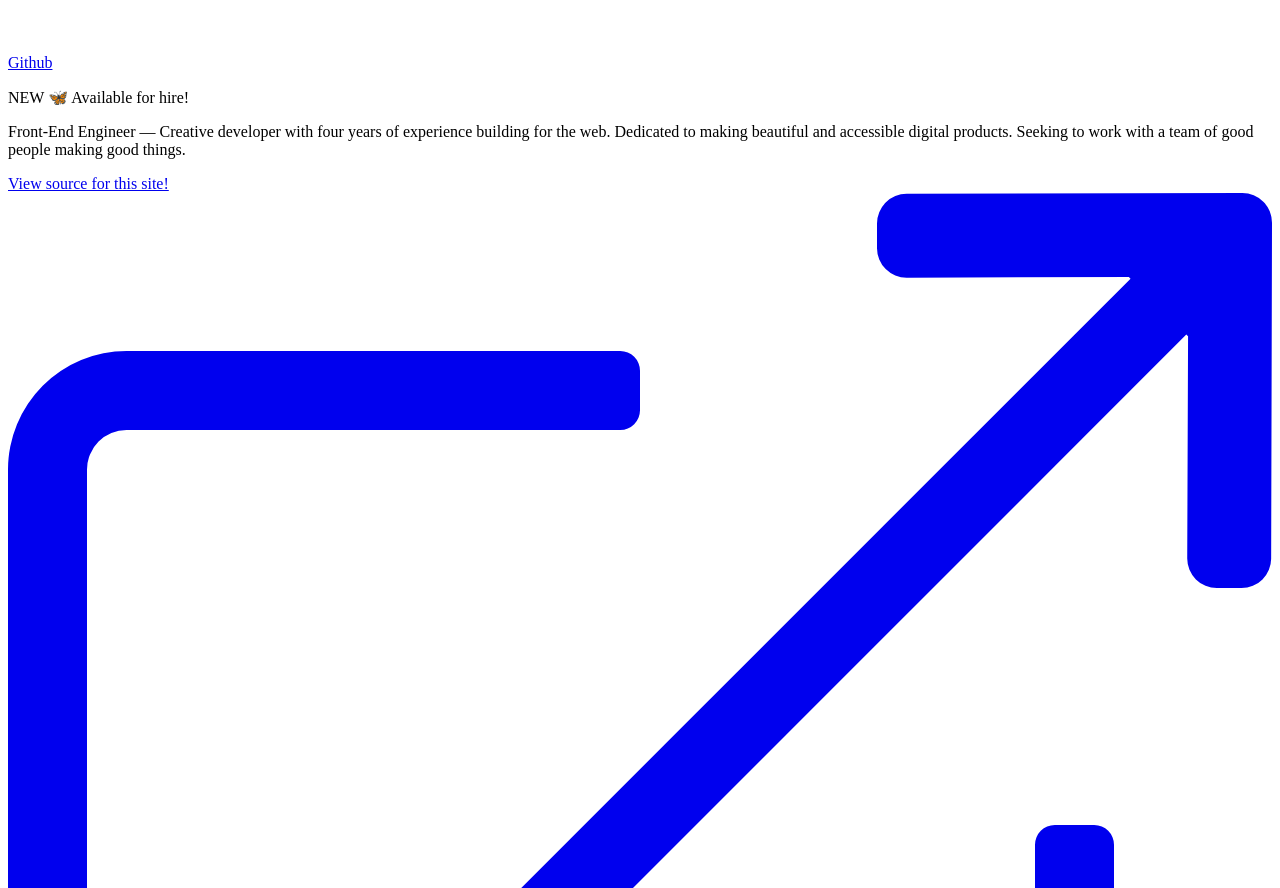
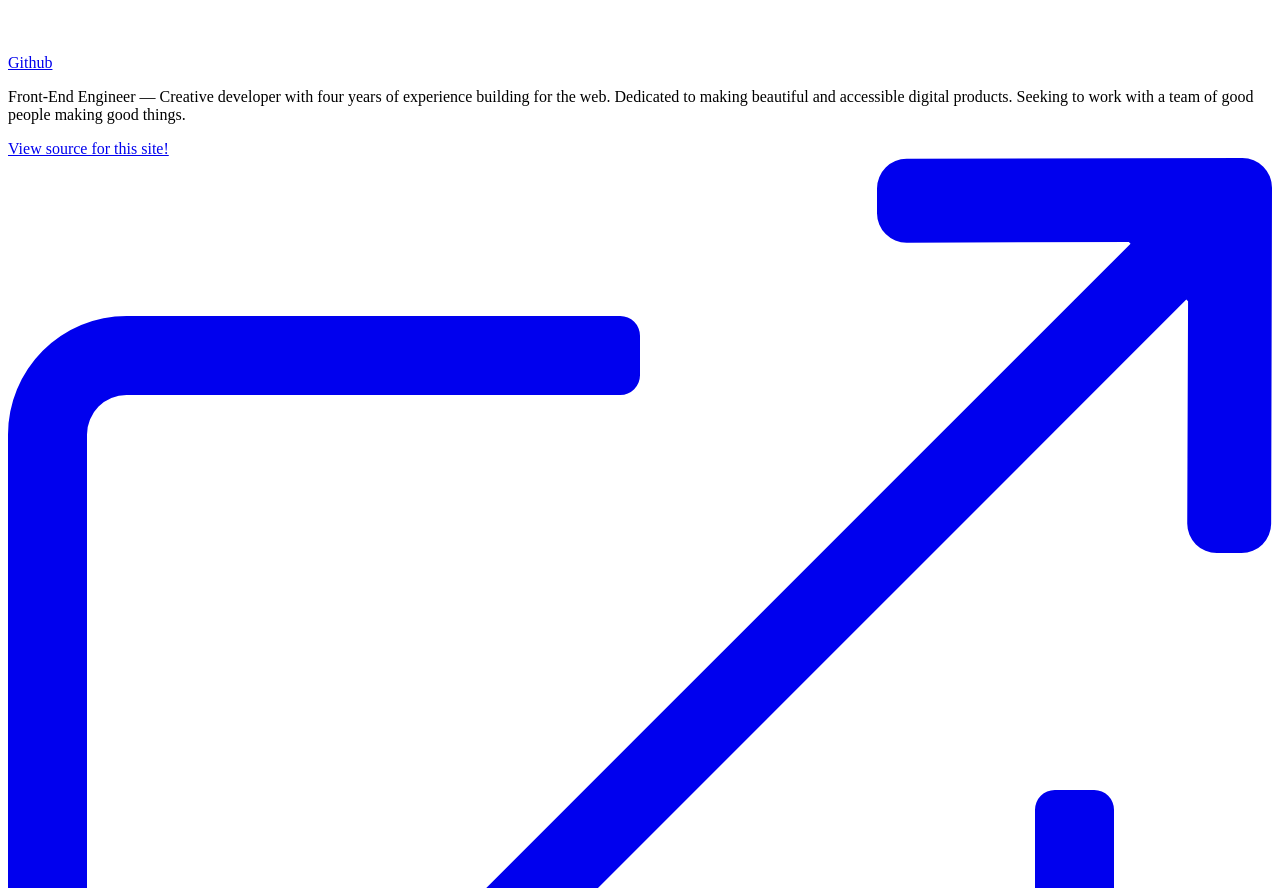
Before and after one commit to joesanchezjr/dev, a Next.js app: page / in a window 1280 px wide. Shown: the part 4115-5003 px from the top of the page. Built offline with nearby package versions, Linux system fonts and the light colour scheme.

Commit message:
Removed "Available for hire" label

```diff
--- a/pages/index.tsx
+++ b/pages/index.tsx
@@ -10,13 +10,6 @@ const IndexPage = () => (
   <Layout>
     <section className="notch-padding bg-gradient-to-l from-indigo-200 via-red-200 to-yellow-100 text-indigo-700">
       <div className="p-4 max-w-screen-xl mx-auto">
-        <p>
-          <span className="bg-white px-1 py-0.5 rounded text-sm">NEW</span>{" "}
-          <span role="img" aria-label="Butterfly">
-            🦋
-          </span>{" "}
-          Available for hire!
-        </p>
         <p className="max-w-prose text-4xl my-12 md:my-16 xl:my-32">
           <span className="font-bold font-serif italic">Front-End Engineer</span> — Creative
           developer with four years of experience building for the web. Dedicated to making
```
